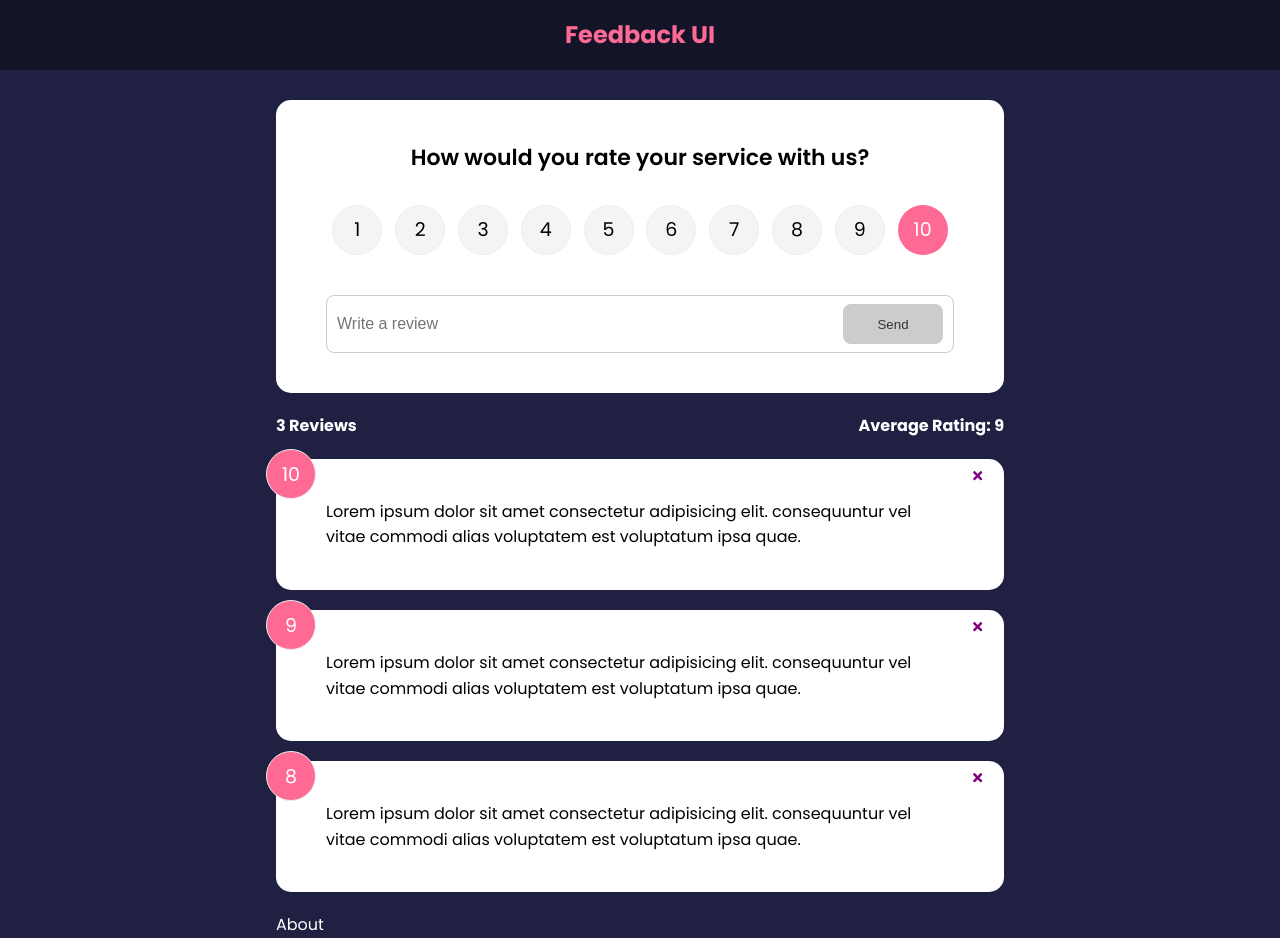
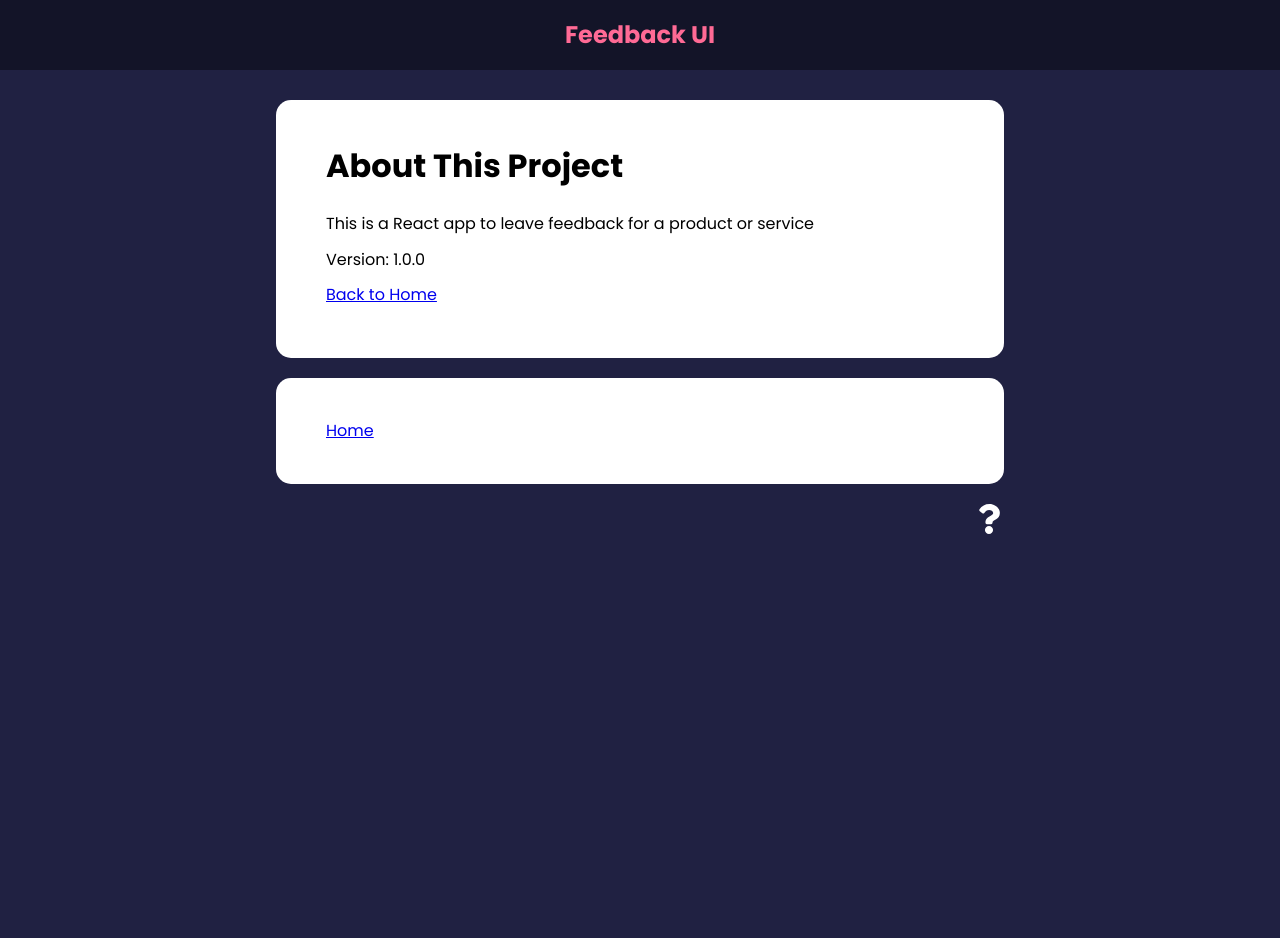
Before and after one commit to maggie-hyland/feedback-app, a React (Create React App) app: page /about in a window 1280 px wide. After the commit the page ends 800 px from the top, so only its background shows below. Built offline with nearby package versions, Linux system fonts and the light colour scheme.

Commit message:
working on About Page

```diff
--- a/src/App.js
+++ b/src/App.js
@@ -1,12 +1,22 @@
 //you no longer have to import react on all components, only on the index.js file
 import { v4 as uuidv4 } from "uuid";
 import { useState } from "react";
+import {
+  BrowserRouter as Router,
+  Route,
+  Routes,
+  NavLink,
+} from "react-router-dom";
+//to use the browser router, we need to wrap everything in <Router></Router>
+//see "return" below
+import Card from "./components/shared/Card";
 import Header from "./components/Header";
 import FeedbackList from "./components/FeedbackList";
 import FeedbackData from "./data/FeedbackData";
 import FeedbackStats from "./components/FeedbackStats";
 import FeedbackForm from "./components/FeedbackForm";
 import AboutPage from "./pages/AboutPage";
+import AboutIconLink from "./components/AboutIconLink";
 
 function App() {
   const [feedback, setFeedback] = useState(FeedbackData);
@@ -23,15 +33,38 @@
   };
 
   return (
-    <>
+    <Router>
       <Header />
       <div className='container'>
-        <FeedbackForm handleAdd={addFeedback} />
-        <FeedbackStats feedback={feedback} />
-        <FeedbackList feedback={feedback} handleDelete={deleteFeedback} />
-        <AboutPage />
+        <Routes>
+          <Route
+            exact
+            path='/'
+            element={
+              <>
+                <FeedbackForm handleAdd={addFeedback} />
+                <FeedbackStats feedback={feedback} />
+                <FeedbackList
+                  feedback={feedback}
+                  handleDelete={deleteFeedback}
+                />
+              </>
+            }
+          ></Route>
+
+          <Route exact path='/about' element={<AboutPage />} />
+
+      </Routes>
+
+        <Card>
+          <NavLink to='/' activeClassName='active'>
+            Home
+          </NavLink>
+        </Card>
+
+        <AboutIconLink />
       </div>
-    </>
+    </Router>
   );
 }
 
--- /dev/null
+++ b/src/components/AboutIconLink.jsx
@@ -0,0 +1,14 @@
+import {Link} from 'react-router-dom'
+import { FaQuestion } from "react-icons/fa";
+
+function AboutIconLink() {
+  return (
+    <div className='about-link'>
+      <Link to='/about'>
+        <FaQuestion size={30} />
+      </Link>
+    </div>
+  );
+}
+
+export default AboutIconLink;
--- a/src/index.js
+++ b/src/index.js
@@ -1,14 +1,7 @@
 import React from "react";
-import ReactDom from "react-dom";
+import ReactDOM from "react-dom/client";
 //The react-dom package provides DOM-specific methods that can be used at the top level of your app and as an escape hatch to get outside the React model if you need to.
 import "./style.css";
 import App from "./App";
 
-ReactDom.render(
-  <React.StrictMode>
-    {" "}
-    {/*StrictMode is a tool for highlighting potential problems in an application. StrictMode does not render any visible UI. It activates additional checks and warnings for its descendants.*/}
-    <App />
-  </React.StrictMode>,
-  document.getElementById("root")
-);
+ReactDOM.createRoot(document.getElementById("root")).render(<App />);
--- a/src/pages/AboutPage.jsx
+++ b/src/pages/AboutPage.jsx
@@ -1,9 +1,19 @@
-import React from 'react'
+import { Link } from "react-router-dom";
+import Card from "../components/shared/Card";
 
 function AboutPage() {
   return (
-    <div>About</div>
-  )
+    <Card>
+      <div className='about'>
+        <h1>About This Project</h1>
+        <p>This is a React app to leave feedback for a product or service</p>
+        <p>Version: 1.0.0</p>
+        <p>
+          <Link to='/'>Back to Home</Link>
+        </p>
+      </div>
+    </Card>
+  );
 }
 
-export default AboutPage
+export default AboutPage;
```
Also changed, not shown: src/components/Header.jsx (+10 -9 lines).
